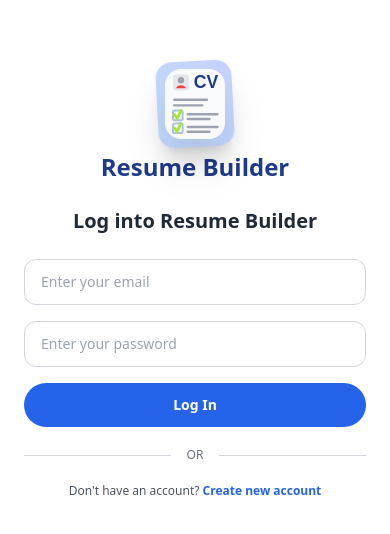
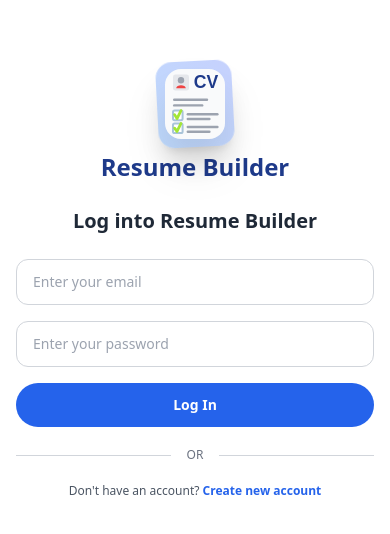
Before and after one commit to surajgupta1122/resume-builder, a React (Vite) app in the folder client/: page / in a window 390 px wide. Shown: the part 138-672 px from the top of the page. Built offline with nearby package versions, Linux system fonts and the light colour scheme; no server answers.

Commit message:
Refactor Login component layout; adjust padding for improved mobile responsiveness and visual consistency

```diff
--- a/client/src/components/Login.jsx
+++ b/client/src/components/Login.jsx
@@ -43,7 +43,7 @@ export default function Login({ setUser, setPage }) {
   return (
     <div className="flex min-h-screen">
       {/* Left Side — Branding (desktop only) */}
-      <div className="hidden md:flex md:w-1/2 bg-gradient-to-br from-blue-50 to-indigo-100 flex-col justify-center items-center px-6 lg:px-12 py-8 border-r-2 border-blue-200 rounded-r-3xl">
+      <div className="hidden md:flex md:w-1/2 bg-gradient-to-br from-blue-50 to-indigo-100 flex-col justify-center items-center border-r-2 border-blue-200 rounded-r-3xl">
         <ResumeIcon size={180} />
         <div className="max-w-md text-center mt-6">
           <h1 className="text-3xl lg:text-5xl font-extrabold text-blue-900 mb-3 lg:mb-4">
@@ -61,7 +61,7 @@ export default function Login({ setUser, setPage }) {
       </div>
 
       {/* Right Side — Login Form */}
-      <div className="w-full md:w-1/2 flex items-center justify-center p-4 md:p-6 bg-white">
+      <div className="w-full md:w-1/2 flex items-center justify-center p-2 md:p-4 bg-white">
         <div className="w-full max-w-md md:max-w-xl px-2 py-6 md:p-12 bg-white rounded-3xl">
           {/* Mobile brand header (only on small screens) */}
           <div className="md:hidden flex flex-col items-center mb-6">
```
